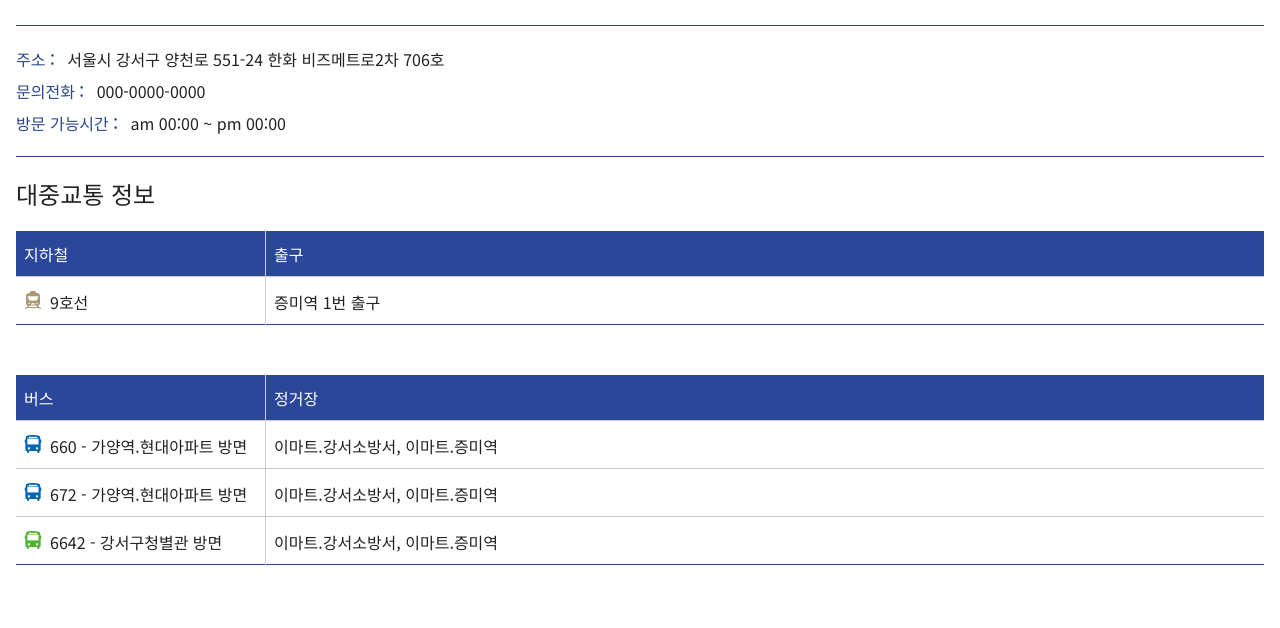
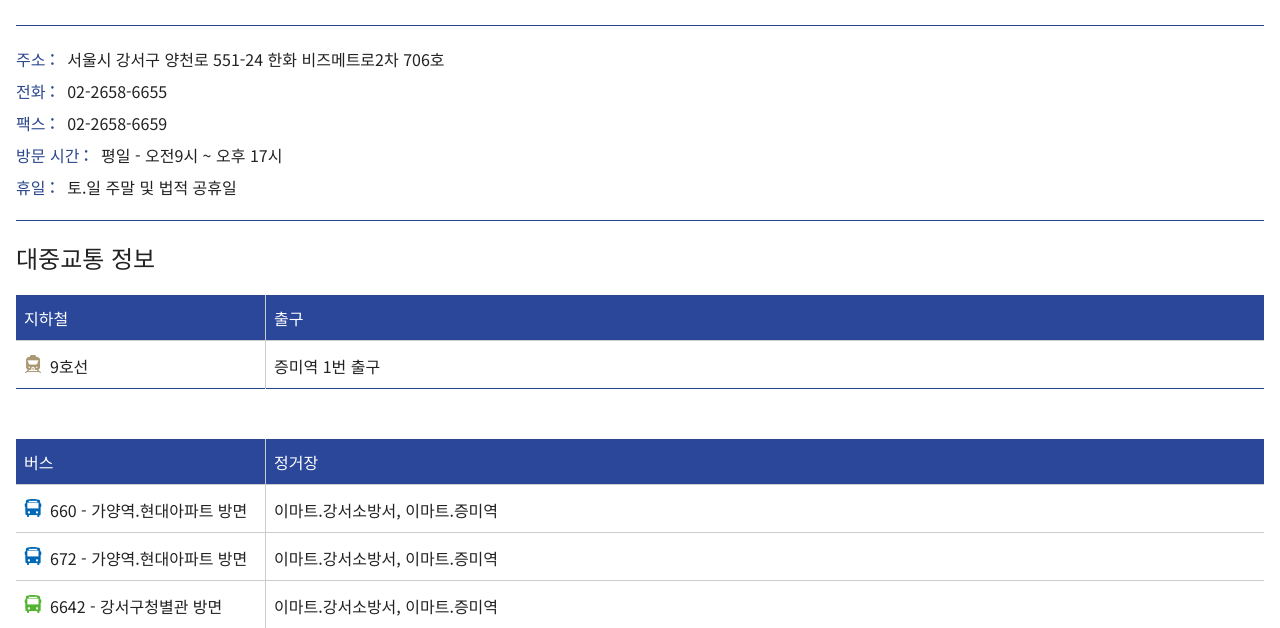
Before and after one commit to gonnajoong/hj-systems, a PHP site: page /address.php in a window 1280 px wide. Shown: the part 809-1437 px from the top of the page. Run offline with PHP 8.4, Linux system fonts and the light colour scheme; some libraries are stand-ins or nearby versions.

Commit message:
찾아오시는 길 - 주소 및 정보 변경

```diff
--- a/address.php
+++ b/address.php
@@ -38,12 +38,20 @@
                     <p>서울시 강서구 양천로 551-24 한화 비즈메트로2차 706호</p>
                 </li>
                 <li>
-                    <strong>문의전화 :</strong>
-                    <p>000-0000-0000</p>
+                    <strong>전화 :</strong>
+                    <p>02-2658-6655</p>
                 </li>
                 <li>
-                    <strong>방문 가능시간 :</strong>
-                    <p>am 00:00 ~ pm 00:00</p>
+                    <strong>팩스 :</strong>
+                    <p>02-2658-6659</p>
+                </li>
+                <li>
+                    <strong>방문 시간 :</strong>
+                    <p>평일 - 오전9시 ~ 오후 17시</p><br/>
+                </li>
+                <li>
+                    <strong>휴일 : </strong>
+                    <p>토.일 주말 및 법적 공휴일</p>
                 </li>
             </ul>
             <h3>대중교통 정보</h3>
```
